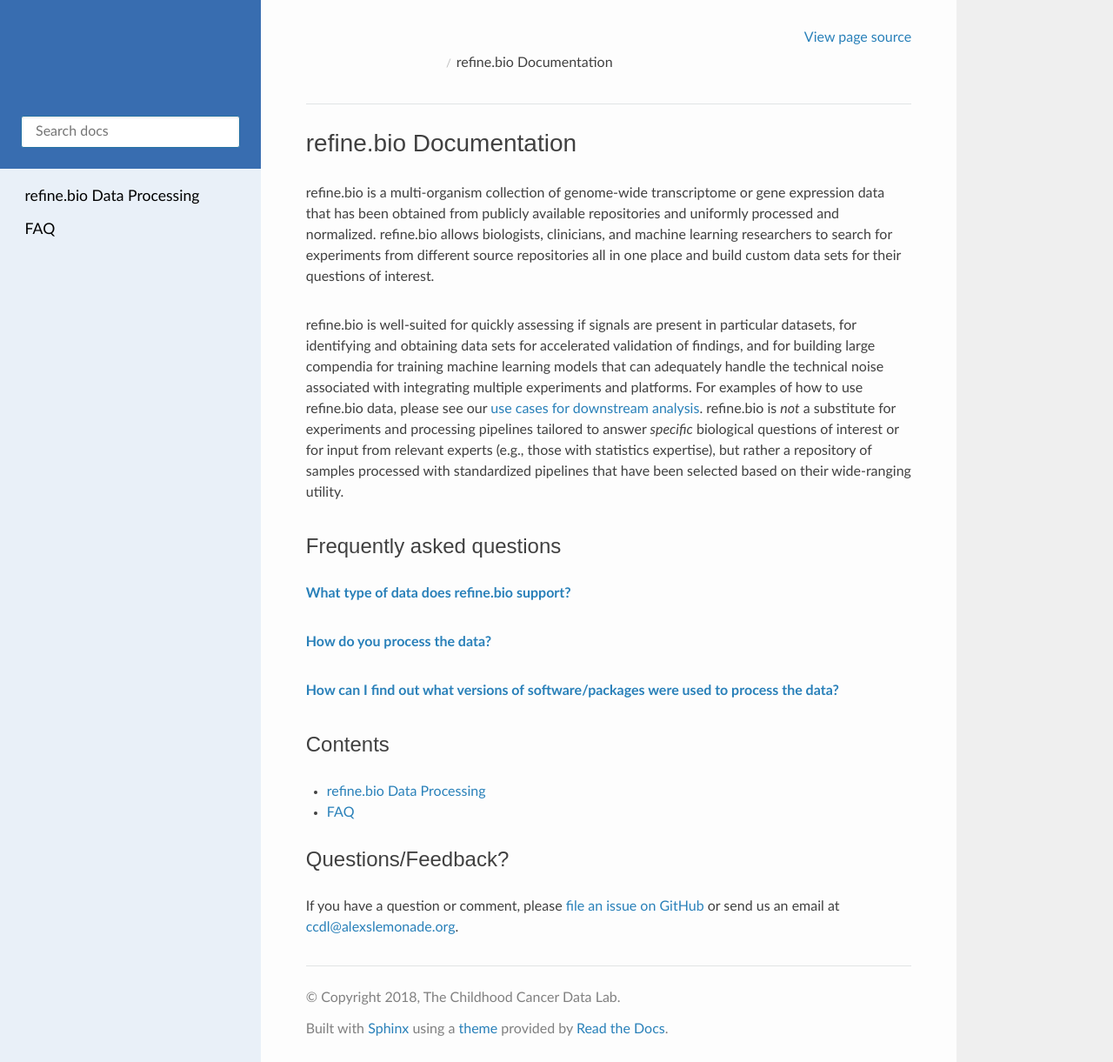
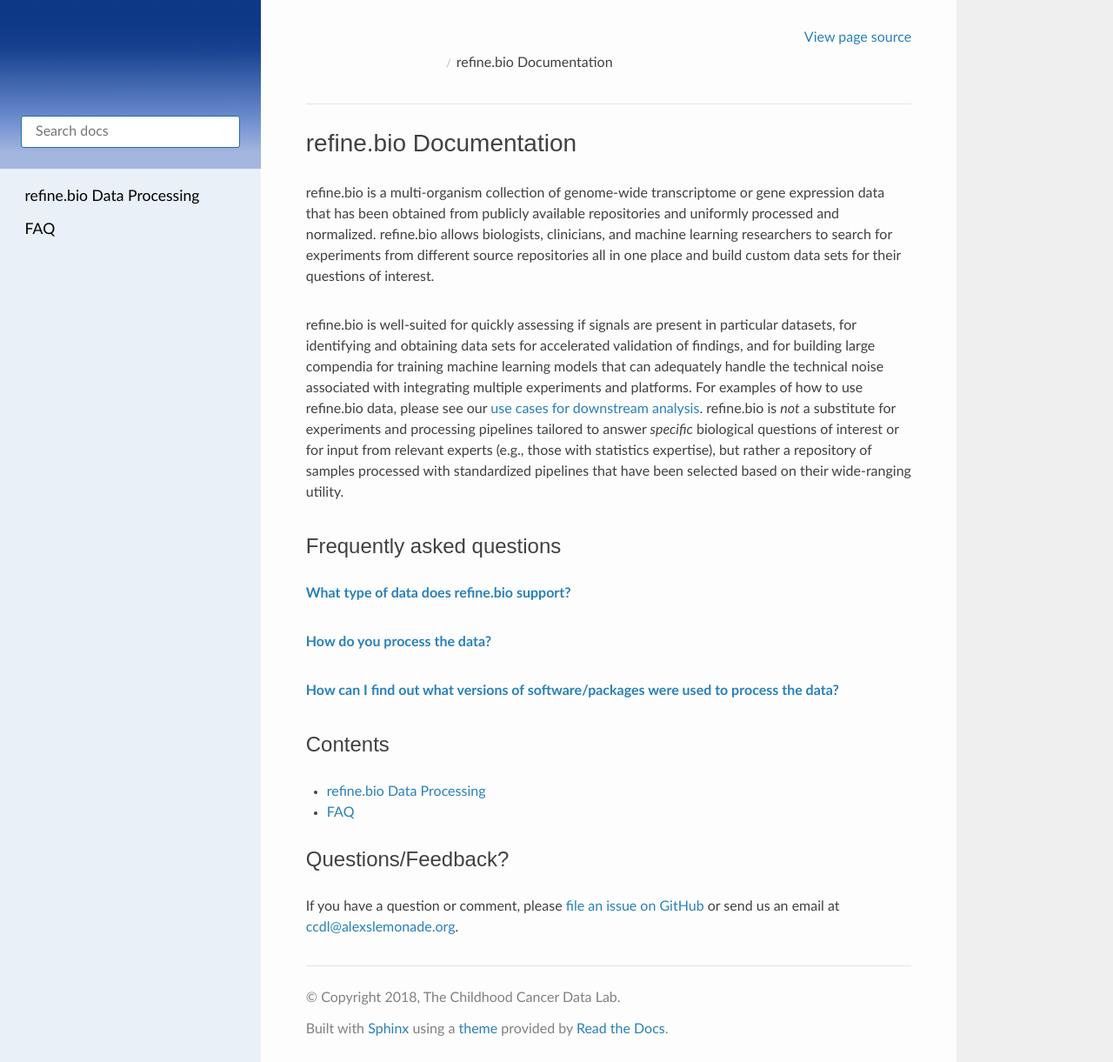
Before and after one commit to AlexsLemonade/refinebio-docs, a Sphinx documentation site: the page built from docs/index.md, in a window 1280 px wide and 1221 px high. Shown: the whole window at 87% size. Built offline with Sphinx 7.4.7 and the Read the Docs theme 2.0.0, drawn with Linux system fonts in a browser that asks for light colours.

Commit message:
add gradient to header

```diff
--- a/docs/_static/styles.css
+++ b/docs/_static/styles.css
@@ -23,7 +23,7 @@
 }
 
 .wy-side-nav-search {
-  background-color: #386DB0;
+  background-image: linear-gradient(179.93deg, rgba(12, 52, 131, 0.94) 15%, rgba(25, 64, 142, 0.95) 30.45%, rgb(107, 140, 206) 70.03%, rgb(162, 182, 223) 90.1%, rgb(162, 182, 223));
   padding: 56px 24px 24px 24px;
 }
 
```
Also changed, not shown: docs/index.md (line endings or trailing spaces).
